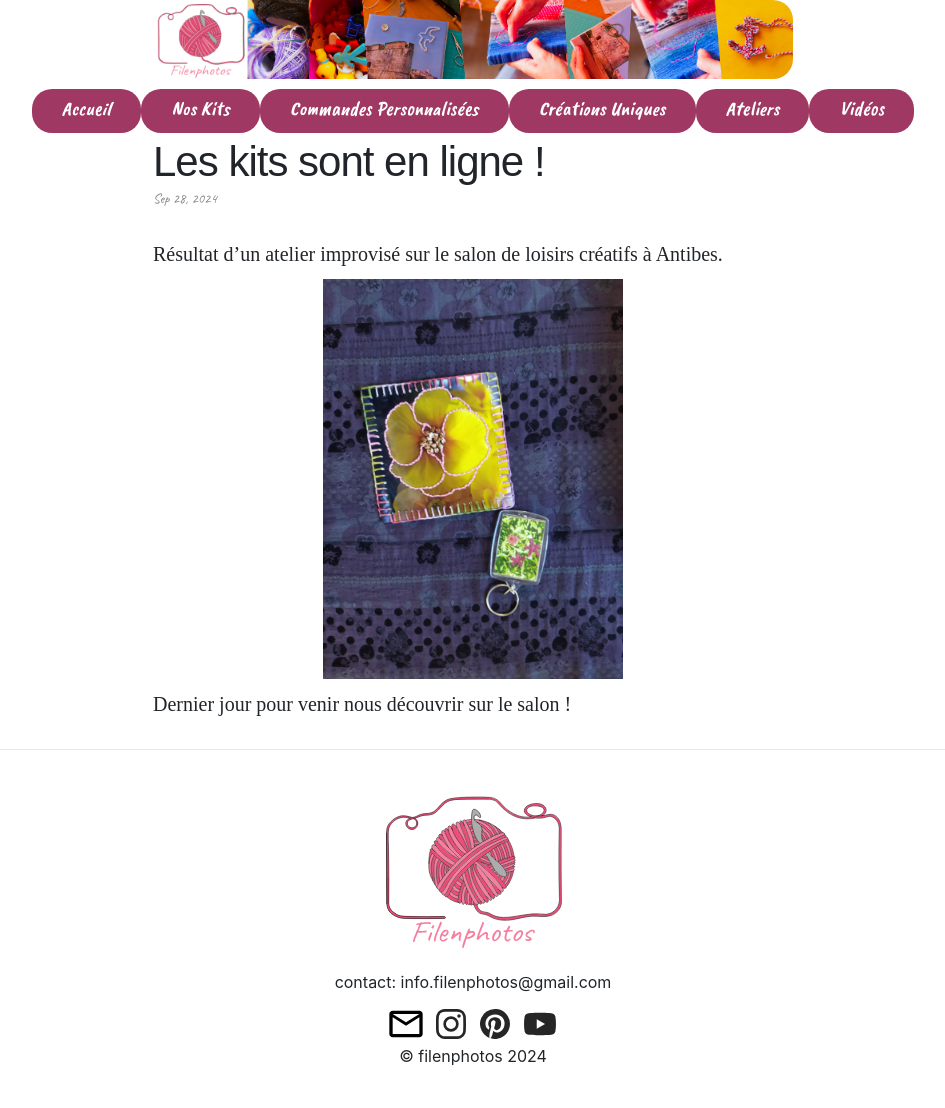
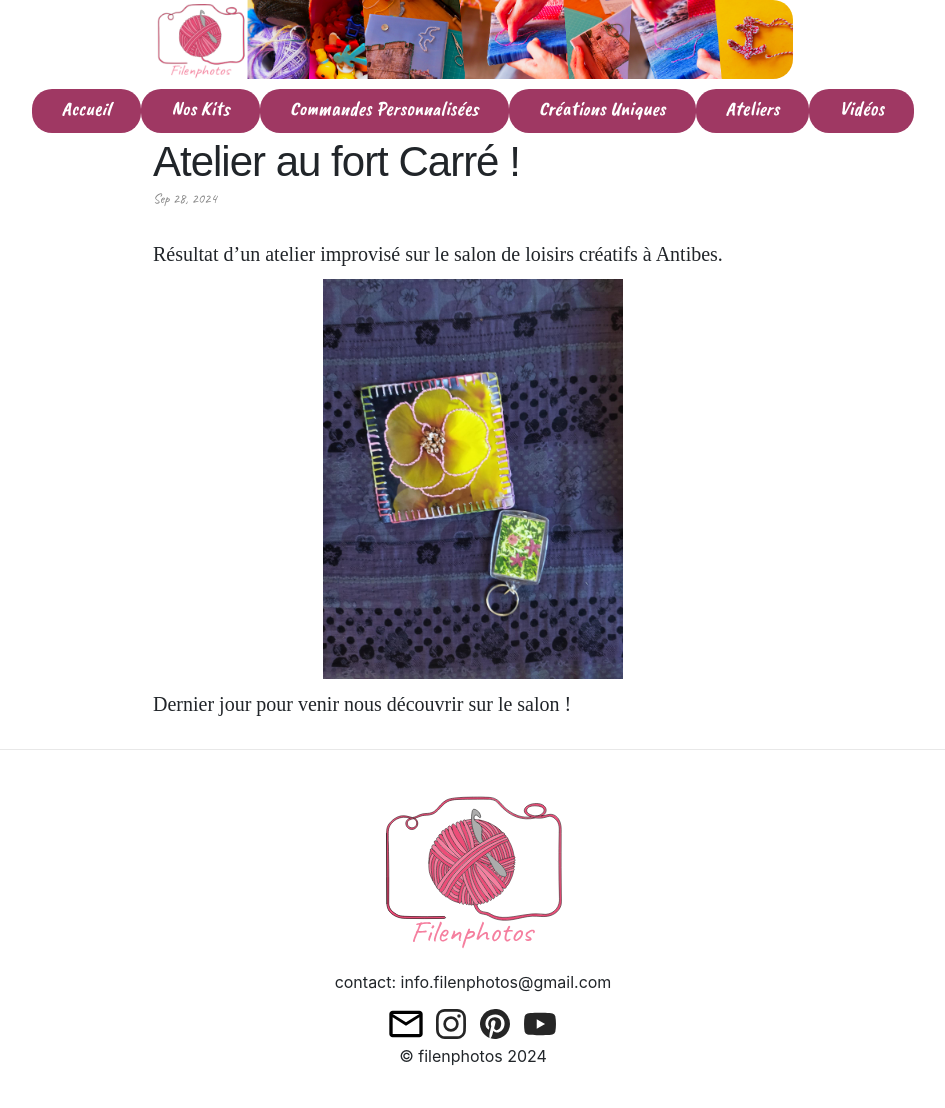
Before and after one commit to filenphotos/filenphotos.github.io, a Jekyll site: the page built from _posts/2024-09-29-atelier-sur-le-stand.md, in a window 1280 px wide. Shown: the whole page, without its empty margins (167-1112 px from the left). Built offline with Jekyll 4.4.1, drawn with Linux system fonts in a browser that asks for light colours.

Commit message:
Fix post

```diff
--- a/_posts/2024-09-29-atelier-sur-le-stand.md
+++ b/_posts/2024-09-29-atelier-sur-le-stand.md
@@ -1,6 +1,6 @@
 ---
 layout: post
-title: Les kits sont en ligne !
+title: Atelier au fort Carré !
 date: 2024-09-28T00:00:00.000+00:00
 
 ---
```
